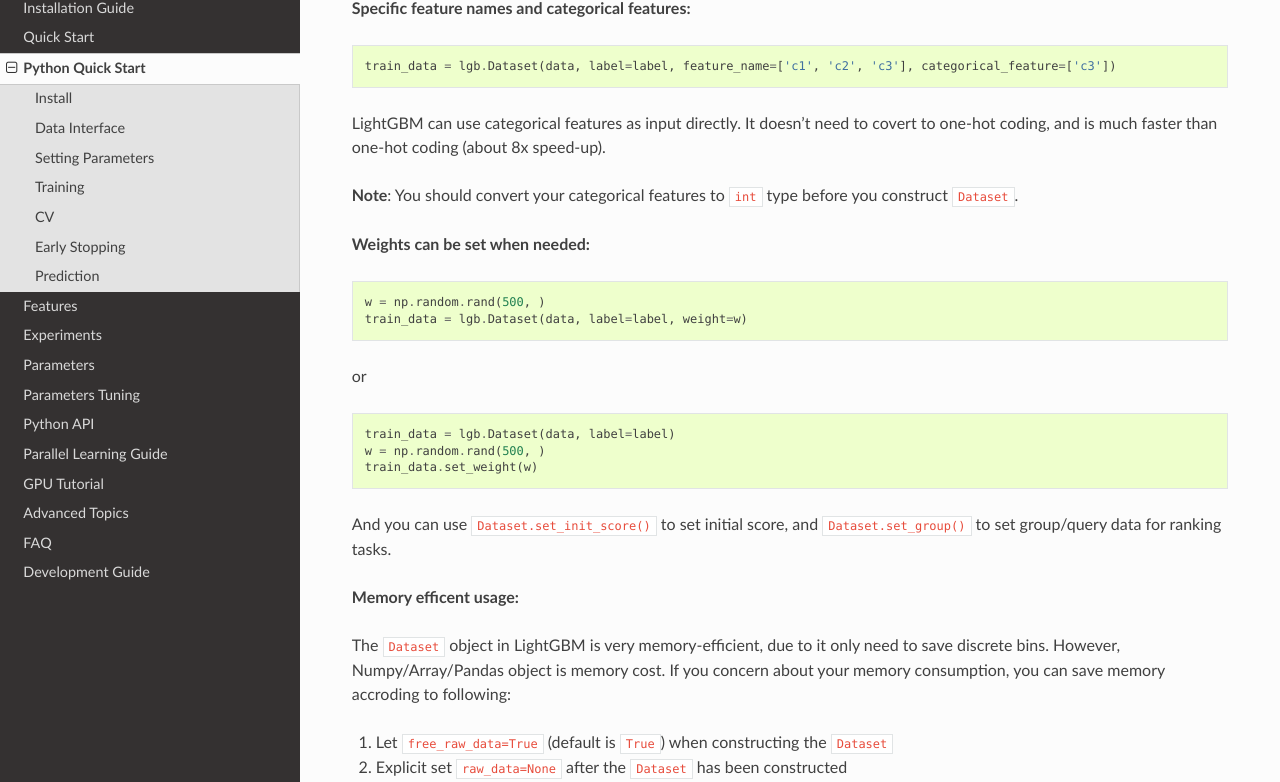
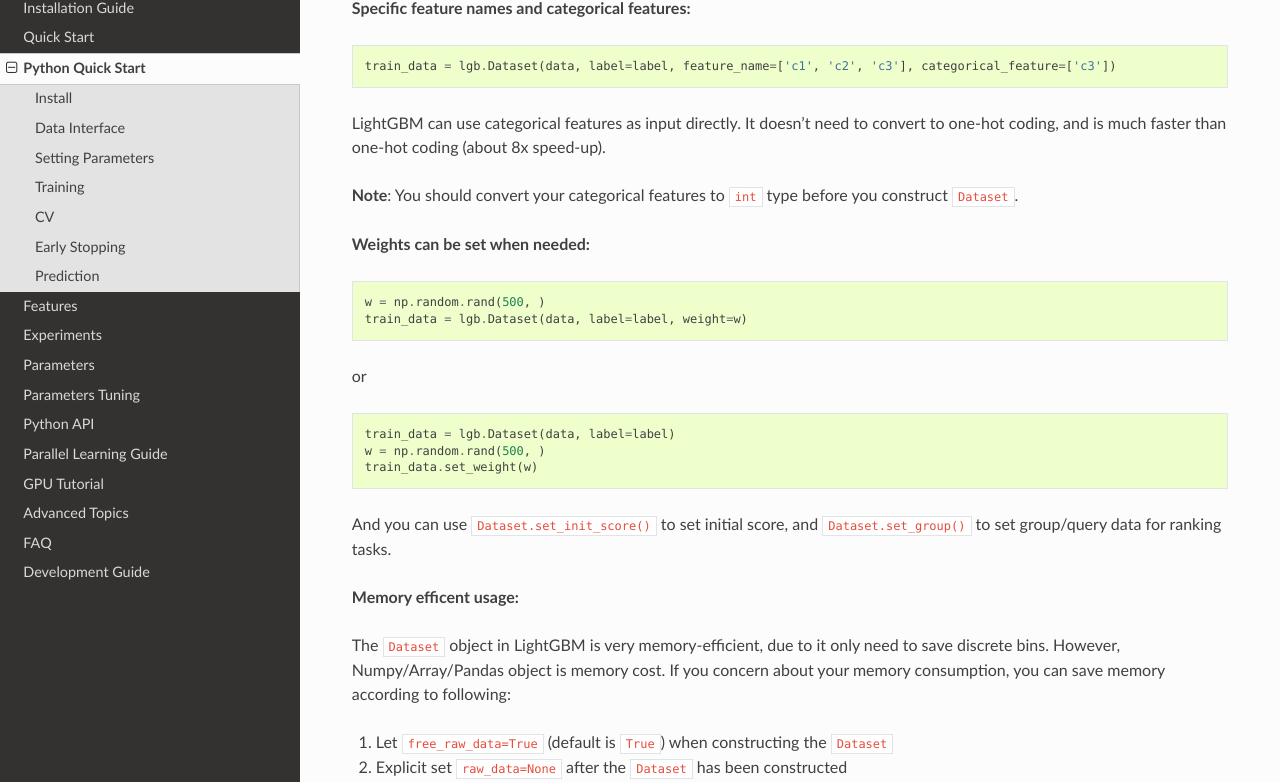
Before and after one commit to microsoft/LightGBM, a Sphinx documentation site: the page built from docs/Python-Intro.rst, in a window 1280 px wide and 1400 px high, scrolled down 1623 px. Shown: the part 144-926 px from the top of the window. Built offline with Sphinx 7.4.7 and the Read the Docs theme 2.0.0, drawn with Linux system fonts in a browser that asks for light colours; some of the changed text lies outside the part shown.

Commit message:
Typo on #119

```diff
--- a/docs/Python-Intro.rst
+++ b/docs/Python-Intro.rst
@@ -34,7 +34,7 @@
 
 The LightGBM Python module is able to load data from:
 
--  libsvm/tsv/csv txt format file
+-  libsvm/tsv/csv/txt format file
 
 -  Numpy 2D array, pandas object
 
@@ -91,7 +91,7 @@
     train_data = lgb.Dataset(data, label=label, feature_name=['c1', 'c2', 'c3'], categorical_feature=['c3'])
 
 LightGBM can use categorical features as input directly.
-It doesn't need to covert to one-hot coding, and is much faster than one-hot coding (about 8x speed-up).
+It doesn't need to convert to one-hot coding, and is much faster than one-hot coding (about 8x speed-up).
 
 **Note**: You should convert your categorical features to ``int`` type before you construct ``Dataset``.
 
@@ -116,7 +116,7 @@
 
 The ``Dataset`` object in LightGBM is very memory-efficient, due to it only need to save discrete bins.
 However, Numpy/Array/Pandas object is memory cost.
-If you concern about your memory consumption, you can save memory accroding to following:
+If you concern about your memory consumption, you can save memory according to following:
 
 1. Let ``free_raw_data=True`` (default is ``True``) when constructing the ``Dataset``
 
```
